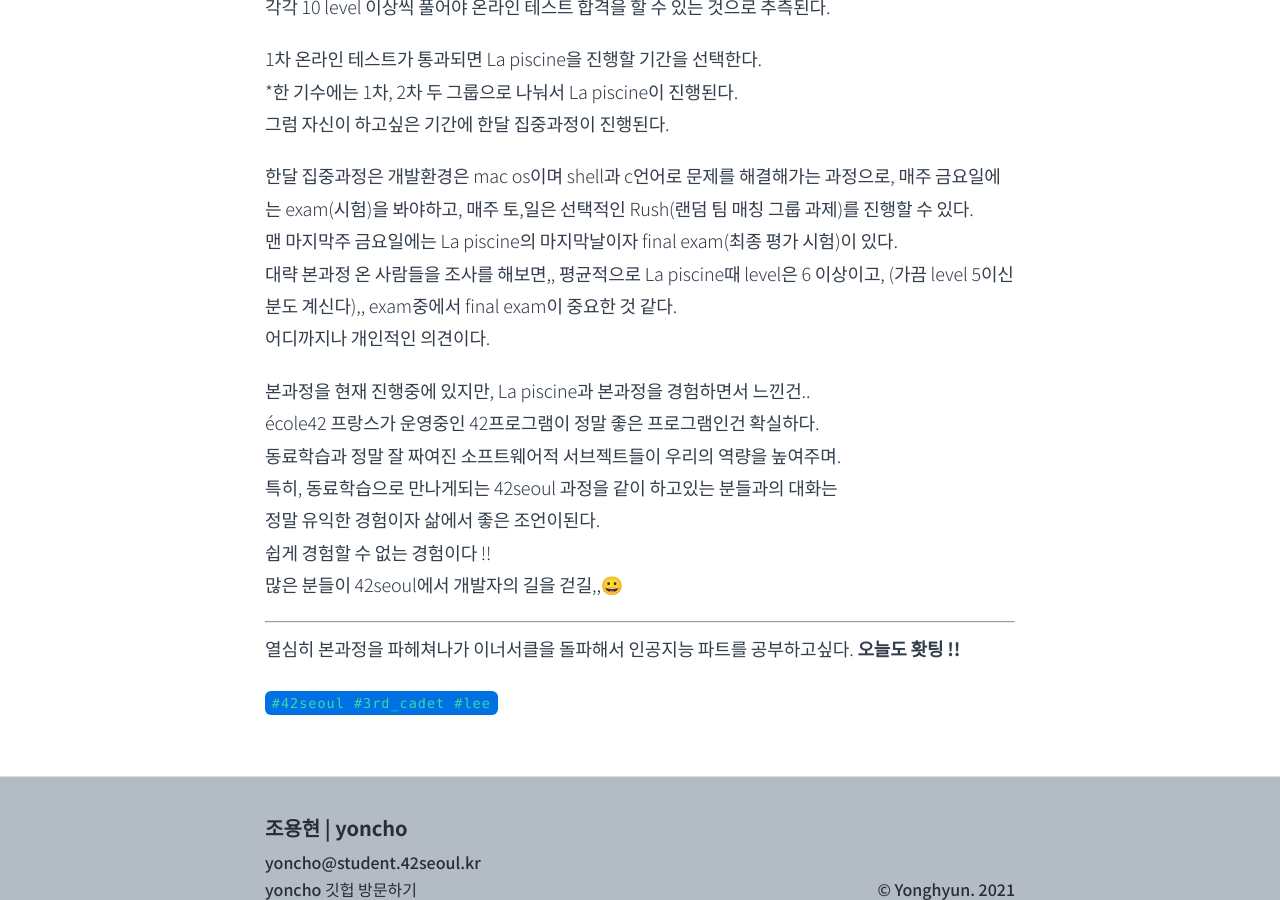
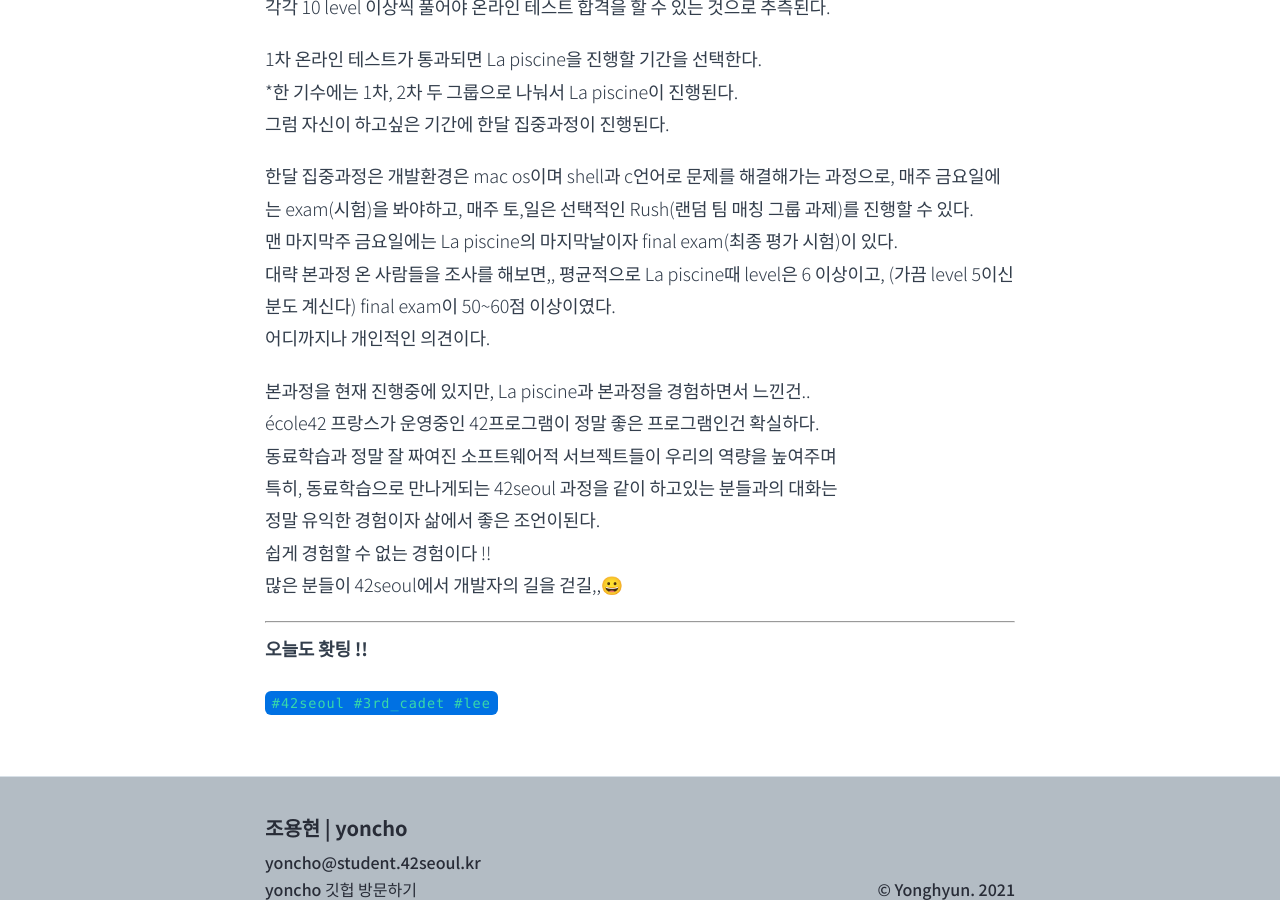
Before and after one commit to yoncho/yoncho.github.io, a Jekyll site: the page built from REPORT/1_2020.12.18.md, in a window 1280 px wide and 900 px high, scrolled down 1301 px. Built offline with Jekyll 4.4.1, drawn with Linux system fonts in a browser that asks for light colours; some web fonts are replaced.

Commit message:
2021.01.18

```diff
--- a/REPORT/1_2020.12.18.md
+++ b/REPORT/1_2020.12.18.md
@@ -42,12 +42,12 @@
 
 한달 집중과정은 개발환경은 mac os이며 shell과 c언어로 문제를 해결해가는 과정으로, 매주 금요일에는 exam(시험)을 봐야하고, 매주 토,일은 선택적인 Rush(랜덤 팀 매칭 그룹 과제)를 진행할 수 있다.
 맨 마지막주 금요일에는 La piscine의 마지막날이자 final exam(최종 평가 시험)이 있다.
-대략 본과정 온 사람들을 조사를 해보면,, 평균적으로 La piscine때 level은 6 이상이고, (가끔 level 5이신분도 계신다),, exam중에서 final exam이 중요한 것 같다.
+대략 본과정 온 사람들을 조사를 해보면,, 평균적으로 La piscine때 level은 6 이상이고, (가끔 level 5이신분도 계신다) final exam이 50~60점 이상이였다.
 어디까지나 개인적인 의견이다.
 
 본과정을 현재 진행중에 있지만, La piscine과 본과정을 경험하면서 느낀건..
 école42 프랑스가 운영중인 42프로그램이 정말 좋은 프로그램인건 확실하다.
-동료학습과 정말 잘 짜여진 소프트웨어적 서브젝트들이 우리의 역량을 높여주며.
+동료학습과 정말 잘 짜여진 소프트웨어적 서브젝트들이 우리의 역량을 높여주며
 특히, 동료학습으로 만나게되는 42seoul 과정을 같이 하고있는 분들과의 대화는
 정말 유익한 경험이자 삶에서 좋은 조언이된다.
 쉽게 경험할 수 없는 경험이다 !!
@@ -56,8 +56,6 @@
 
 <hr>
 
-열심히 본과정을 파헤쳐나가 이너서클을 돌파해서
-인공지능 파트를 공부하고싶다.
 **오늘도 홧팅 !!**
 
 
```
